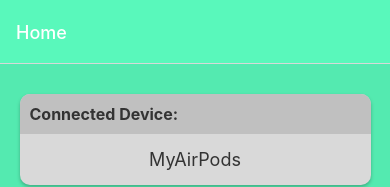
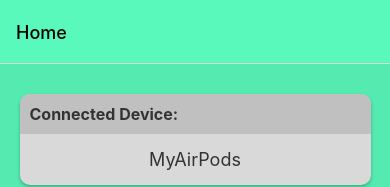
Before and after one commit to DavisZee/AlarmApp, a React Native app in the folder MyAlarmApp/: screen /Tabs in a window 390 px wide. Shown: the top 187 px of the page. Built offline with nearby package versions, Linux system fonts and the light colour scheme.

Commit message:
changed header UI

```diff
--- a/MyAlarmApp/App.tsx
+++ b/MyAlarmApp/App.tsx
@@ -9,7 +9,7 @@
 export default function App() {
   return (
     <NavigationContainer>
-      <Stack.Navigator initialRouteName="Start" screenOptions={{ headerStyle: { backgroundColor: '#59F8BB' }, headerTintColor: '#fff', }}>
+      <Stack.Navigator initialRouteName="Start" screenOptions={{ headerStyle: { backgroundColor: '#59F8BB' }, headerTintColor: '#000000', }}>
         <Stack.Screen name="Welcome" component={StartScreen} />
         <Stack.Screen name="Tabs" component={TabNavigator} options={{ headerShown: false }} />
       </Stack.Navigator>
--- a/MyAlarmApp/screens/TabNavigator.tsx
+++ b/MyAlarmApp/screens/TabNavigator.tsx
@@ -11,7 +11,7 @@
     <Tab.Navigator initialRouteName="Home"
         screenOptions={{
             headerStyle: { backgroundColor: '#59F8BB' },
-            headerTintColor: '#fff',
+            headerTintColor: '#000000',
             tabBarStyle: { backgroundColor: '#59F8BB' }, // Tab bar background color
             tabBarActiveTintColor: '#E6A459', // Active tab text color
             tabBarInactiveTintColor: '#333', // Inactive tab text color
--- a/MyAlarmApp/screens/tab_screens/HomeScreen.tsx
+++ b/MyAlarmApp/screens/tab_screens/HomeScreen.tsx
@@ -49,7 +49,7 @@
         </View>
       </View>
 
-      {/** place buttons here */}
+      {/** Timer Control Buttons */}
       <View style={but_styles.buttonContainer}>
         <Button title="Start" onPress={startTimer} />
         <Button title="Pause" onPress={pauseTimer} />
```
